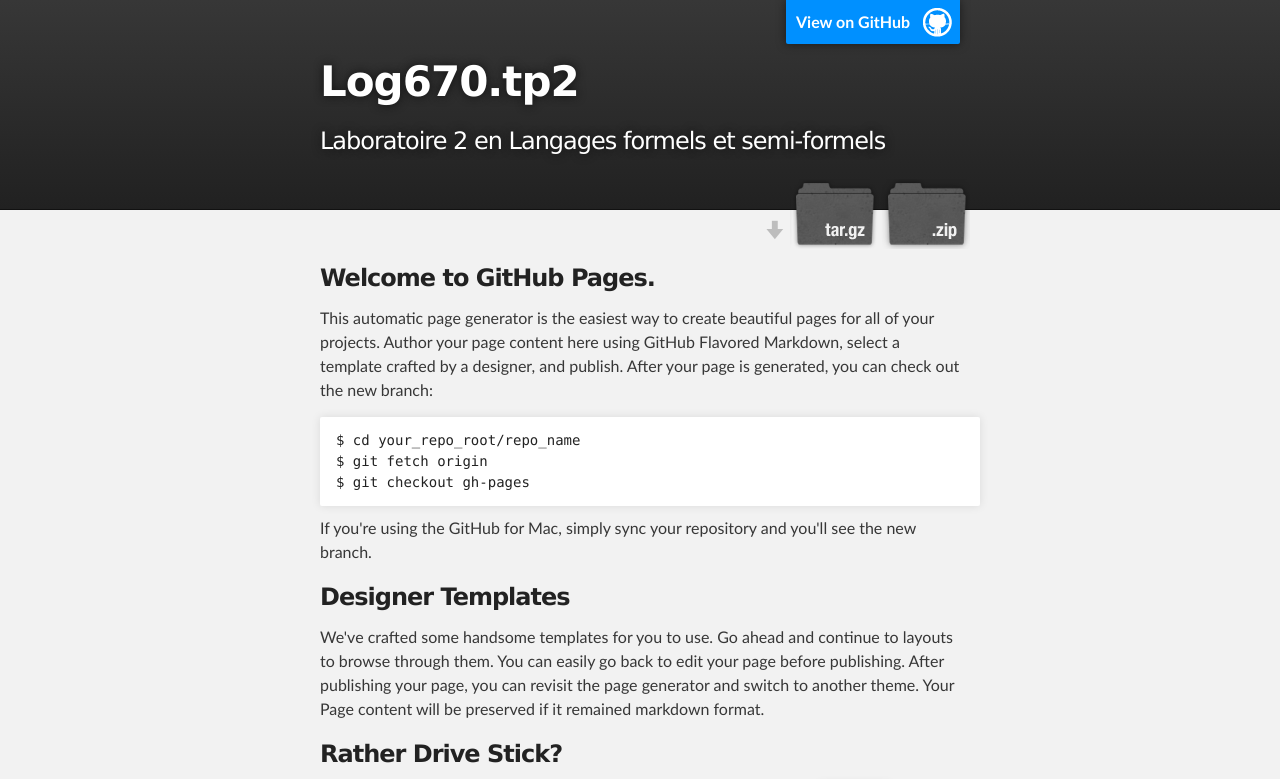
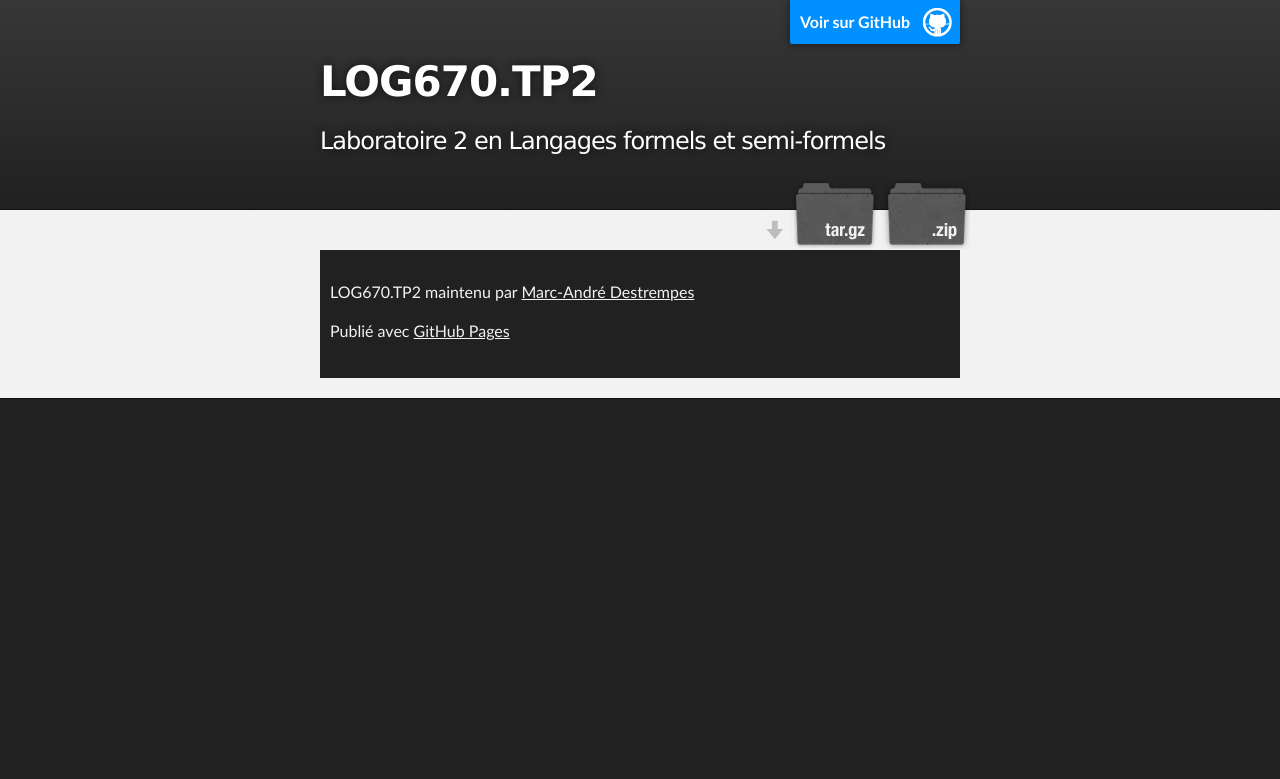
Before and after one commit to xeph/LOG670.TP2, a plain HTML site: page index.html in a window 1280 px wide. Shown: the top 779 px of the page. Drawn offline with Linux system fonts and the light colour scheme.

Commit message:
Version initiale de la page web

```diff
--- a/index.html
+++ b/index.html
@@ -4,11 +4,11 @@
   <head>
     <meta charset='utf-8'>
     <meta http-equiv="X-UA-Compatible" content="chrome=1">
-    <meta name="description" content="Log670.tp2 : Laboratoire 2 en Langages formels et semi-formels">
+    <meta name="description" content="LOG670.TP2 : Laboratoire 2 en Langages formels et semi-formels">
 
     <link rel="stylesheet" type="text/css" media="screen" href="stylesheets/stylesheet.css">
 
-    <title>Log670.tp2</title>
+    <title>LOG670.TP2</title>
   </head>
 
   <body>
@@ -16,9 +16,9 @@
     <!-- HEADER -->
     <div id="header_wrap" class="outer">
         <header class="inner">
-          <a id="forkme_banner" href="https://github.com/xeph/LOG670.TP2">View on GitHub</a>
+          <a id="forkme_banner" href="https://github.com/xeph/LOG670.TP2">Voir sur GitHub</a>
 
-          <h1 id="project_title">Log670.tp2</h1>
+          <h1 id="project_title">LOG670.TP2</h1>
           <h2 id="project_tagline">Laboratoire 2 en Langages formels et semi-formels</h2>
 
             <section id="downloads">
@@ -31,7 +31,7 @@
     <!-- MAIN CONTENT -->
     <div id="main_content_wrap" class="outer">
       <section id="main_content" class="inner">
-        <h3>
+        <!-- <h3>
 <a id="welcome-to-github-pages" class="anchor" href="#welcome-to-github-pages" aria-hidden="true"><span class="octicon octicon-link"></span></a>Welcome to GitHub Pages.</h3>
 
 <p>This automatic page generator is the easiest way to create beautiful pages for all of your projects. Author your page content here using GitHub Flavored Markdown, select a template crafted by a designer, and publish. After your page is generated, you can check out the new branch:</p>
@@ -63,13 +63,13 @@
 
 <p>Having trouble with Pages? Check out the documentation at <a href="https://help.github.com/pages">https://help.github.com/pages</a> or contact <a href="mailto:support@github.com">support@github.com</a> and we’ll help you sort it out.</p>
       </section>
-    </div>
+    </div> -->
 
     <!-- FOOTER  -->
     <div id="footer_wrap" class="outer">
       <footer class="inner">
-        <p class="copyright">Log670.tp2 maintained by <a href="https://github.com/xeph">xeph</a></p>
-        <p>Published with <a href="http://pages.github.com">GitHub Pages</a></p>
+        <p class="copyright">LOG670.TP2 maintenu par <a href="https://github.com/xeph">Marc-André Destrempes</a></p>
+        <p>Publié avec <a href="http://pages.github.com">GitHub Pages</a></p>
       </footer>
     </div>
 
```
